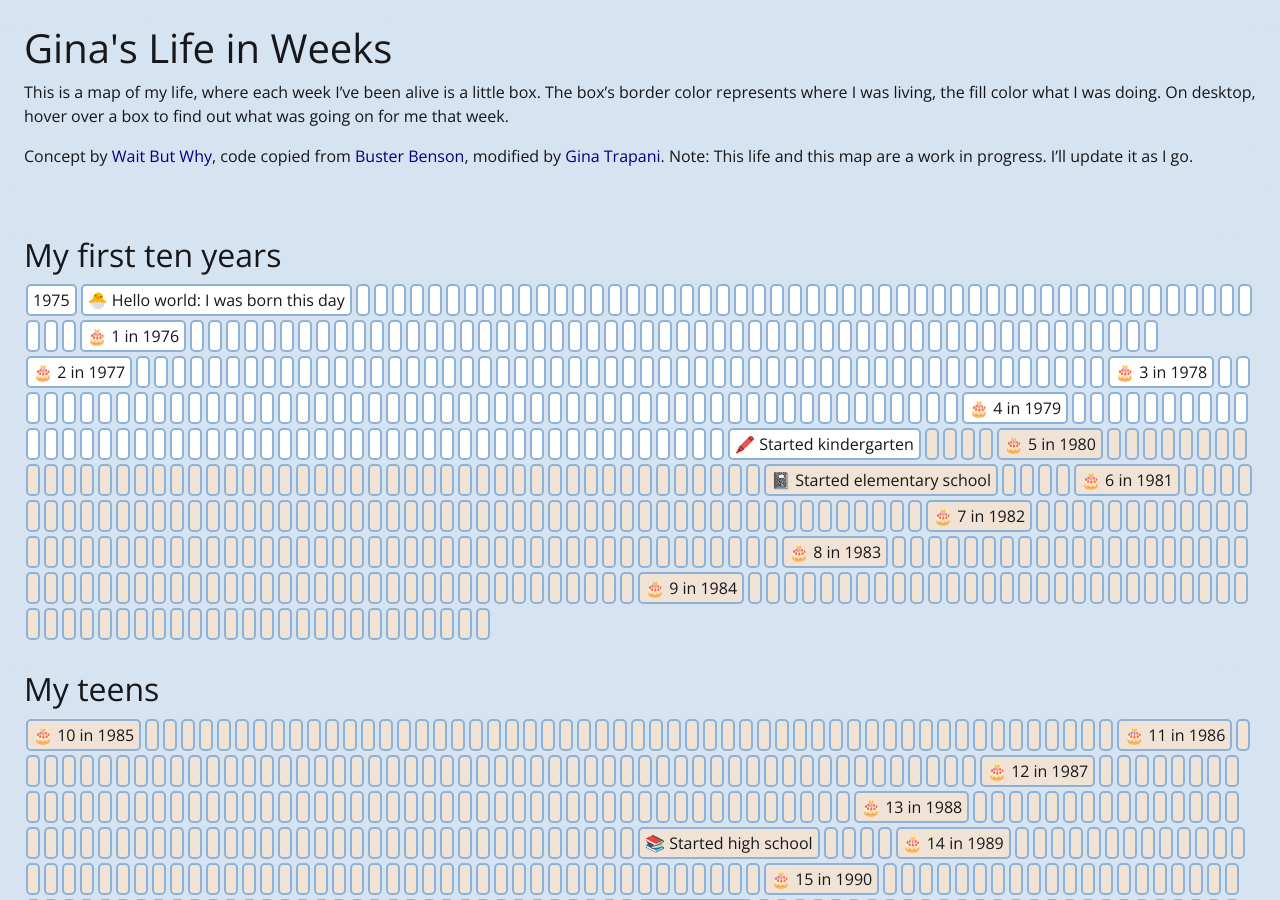
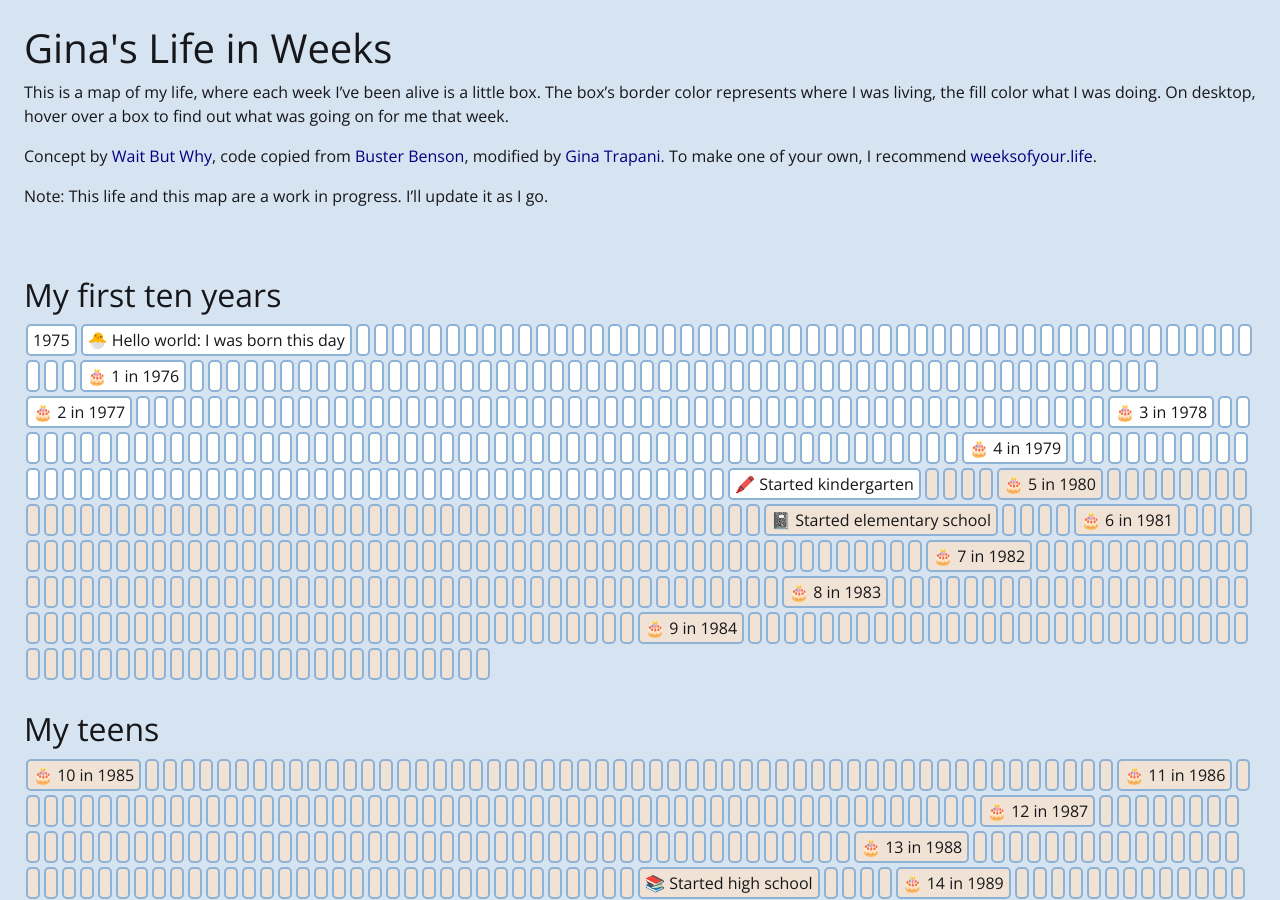
Before and after one commit to xavierroy/4000weeks, a Jekyll site: the page built from index.markdown, in a window 1280 px wide and 900 px high. Built offline with Jekyll 4.4.1, drawn with Linux system fonts in a browser that asks for light colours; nearby versions of some CDN libraries.

Commit message:
copy: include link to weeksofyour.life

```diff
--- a/index.markdown
+++ b/index.markdown
@@ -10,4 +10,6 @@ suppress_decades: false
 
 This is a map of my life, where each week I've been alive is a little box. The box's border color represents where I was living, the fill color what I was doing. On desktop, hover over a box to find out what was going on for me that week.
 
-Concept by [Wait But Why](https://waitbutwhy.com/2014/05/life-weeks.html), code copied from [Buster Benson](https://busterbenson.com/life-in-weeks), modified by [Gina Trapani](https://ginatrapani.org). Note: This life and this map are a work in progress. I'll update it as I go.
+Concept by [Wait But Why](https://waitbutwhy.com/2014/05/life-weeks.html), code copied from [Buster Benson](https://busterbenson.com/life-in-weeks), modified by [Gina Trapani](https://ginatrapani.org). To make one of your own, I recommend [weeksofyour.life](https://www.weeksofyour.life/).
+
+Note: This life and this map are a work in progress. I'll update it as I go.
```
